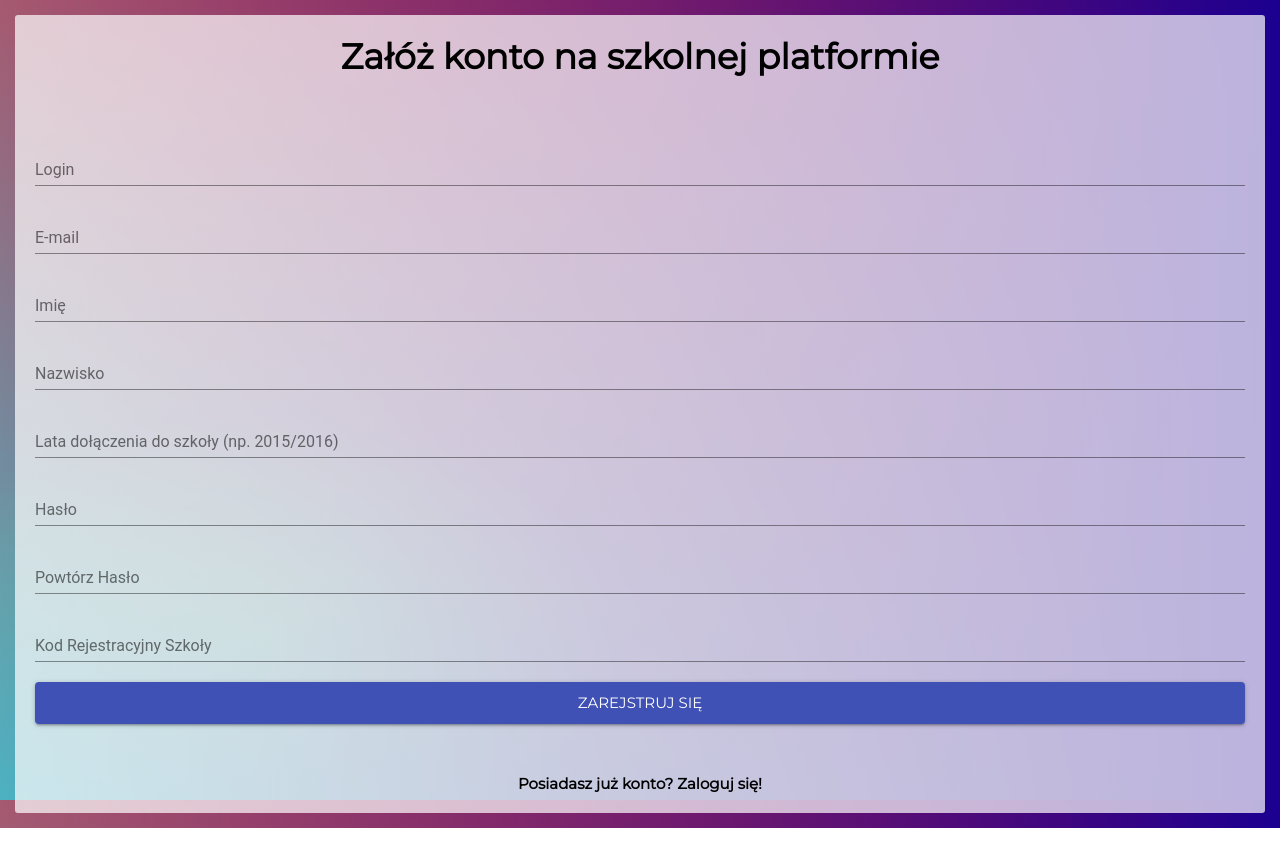
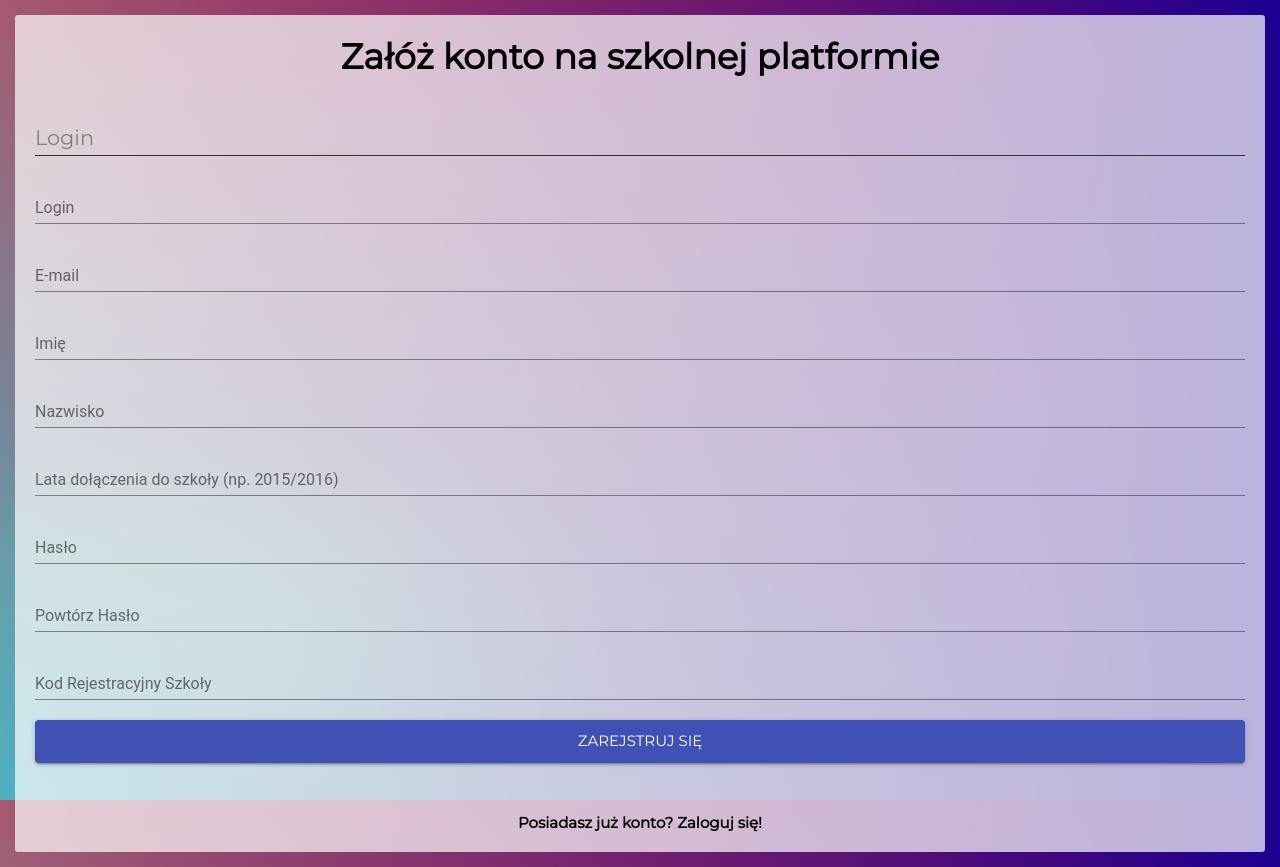
Before and after one commit to arekrgw/zsz2-webapp, a React (Create React App) app: page /register in a window 1280 px wide. Before the commit the page ends 828 px from the top, so only its background shows below. Built offline with nearby package versions, Linux system fonts and the light colour scheme.

Commit message:
Removed MaterialUi, made own styles with Styled-componets, remade file structure

```diff
--- a/package.json
+++ b/package.json
@@ -14,7 +14,8 @@
     "react-router-dom": "^4.3.1",
     "react-scripts": "2.1.2",
     "redux": "^4.0.1",
-    "redux-thunk": "^2.3.0"
+    "redux-thunk": "^2.3.0",
+    "styled-components": "^4.1.3"
   },
   "scripts": {
     "start": "react-scripts start",
--- a/src/App.js
+++ b/src/App.js
@@ -1,15 +1,40 @@
 import React, { Component } from 'react';
 import {Router, Route, Switch, Redirect} from 'react-router-dom';
-
-import Login from './components/Login';
-import Home from './components/Home';
+import { createGlobalStyle } from 'styled-components';
+import Login from './pages/Login';
+import Home from './pages/Home';
 
 import history from './history';
 import { isSignedInByCookies } from './utilities';
 
-import Register from './components/Register'
+import Register from './pages/Register'
 
 import './App.style.css';
+
+const GlobalStyle = createGlobalStyle`
+    @import url('https://fonts.googleapis.com/css?family=Montserrat');
+
+    *, *::before, *::after{
+      margin: 0;
+      padding: 0;
+      font-family: Montserrat;
+      box-sizing: border-box;
+    }
+    a {
+      color: inherit;
+      text-decoration: none;
+    }
+
+    a:visited {
+      color: inherit;
+    }
+
+    body {
+      background: linear-gradient(to right, rgba(0,0,0,0), rgb(27, 0, 145)), linear-gradient(to right, rgba(255,0,100,.3), rgba(255,100,127,.2)), linear-gradient(to top right, rgb(0, 255, 234), rgba(81, 5, 182, 0)), radial-gradient(closest-corner at 20% 80%, yellow, red);
+      background-attachment: fixed;
+    }
+`;
+
 
 const PrivateRoute = ({ component: Component, ...rest }) => (
   <Route {...rest} render={(props) => (
@@ -22,6 +47,8 @@ const PrivateRoute = ({ component: Component, ...rest }) => (
 class App extends Component {
   render() {
     return (
+      <>
+      <GlobalStyle />
       <Router history={history}>
         <Switch>
           <Route exact path="/register" component={Register} />
@@ -29,6 +56,7 @@ class App extends Component {
           <PrivateRoute path="/" component={Home} />
         </Switch>
       </Router>
+      </>
     );
   }
 }
--- a/src/App.style.css
+++ b/src/App.style.css
@@ -1,20 +1,4 @@
-@import url('https://fonts.googleapis.com/css?family=Montserrat');
-*{
-    margin: 0;
-    padding: 0;
-    font-family: Montserrat;
-}
-a{
-    color: inherit;
-    text-decoration: none;
-}
-a:visited{
-    color: inherit;
-}
-body{
-    background: linear-gradient(to right, rgba(0,0,0,0), rgb(27, 0, 145)), linear-gradient(to right, rgba(255,0,100,.3), rgba(255,100,127,.2)), linear-gradient(to top right, rgb(0, 255, 234), rgba(81, 5, 182, 0)), radial-gradient(closest-corner at 20% 80%, yellow, red);
-    background-attachment: fixed;
-}
+
 .container{
     width: calc(100% - 30px);
     box-sizing: border-box;
--- /dev/null
+++ b/src/components/LoginRegisterInput.js
@@ -0,0 +1,65 @@
+import React from 'react'
+import styled from 'styled-components';
+
+
+const DivStyled = styled.div`
+    position: relative;
+    width: 100%;
+    z-index: 1;
+`;
+
+const InputStyled = styled.input`
+    width: 100%;
+    background: none;
+    border: none;
+    border-bottom: 1px solid #333;
+    padding: .3em 0;
+    display: block;
+    font-size: 1.3em;
+    outline: none;
+    &:hover {
+      ${({value}) => value ? `
+      border-bottom: 2px solid green;
+    ` : `
+      border-bottom: 2px solid #303f9f;
+    `}
+
+    }
+    &:-webkit-autofill {
+      transition: background-color 5000s ease-in-out 0s;
+    }
+    ${({value}) => value && `
+      border-bottom: 2px solid green;
+    `}
+`;
+const LabelStyled = styled.label`
+    display: block;
+    position: absolute;
+    bottom: .3em;
+    left: 0;
+    font-size: 1.3em;
+    z-index: -1;
+    transition: all .1s ease-in-out;
+    color: gray;
+    ${({set}) => set && `
+      bottom: 3.1em;
+      font-size: 0.8em;
+    `}
+
+    ${InputStyled}:focus ~ &{
+      bottom: 3.1em;
+      font-size: 0.8em
+    }
+`;
+
+
+
+export default (props) => {
+  return (
+    <DivStyled>
+      <InputStyled {...props} />
+      <LabelStyled set={props.value}>{props.label}</LabelStyled>
+    </DivStyled>
+
+  )
+}
--- a/src/components/Register.js
+++ b/src/pages/Register.js
@@ -3,7 +3,8 @@ import Button from '@material-ui/core/Button'
 import Input from '@material-ui/core/TextField';
 import { Link } from 'react-router-dom';
 import './Login.style.css';
-import history from "../history"
+import history from "../history";
+import InputStyled from '../components/LoginRegisterInput'
 
 import { connect } from 'react-redux';
 import { registerUser } from '../actions'
@@ -86,7 +87,7 @@ class Login extends Component {
             <div className="container-login">
                 <form className="login-form">
                     <h1>Załóż konto na szkolnej platformie</h1>
-
+                    <InputStyled onChange={(e) => this.handleInput(e)} name="login" value={this.state.login} type="text" label="Login"/>
                     <Input onChange={(e) => this.handleInput(e)} name="login" value={this.state.login} type="text" label="Login" fullWidth={true} style={this.loginInputStyle} />
 
                     <Input onChange={(e) => this.handleInput(e)} name="email" value={this.state.email} type="text" label="E-mail" fullWidth={true} style={this.loginInputStyle} />
```
Also changed, not shown: src/pages/Home.js (renamed from src/components/Home.js), src/pages/Login.js (renamed from src/components/Login.js), src/pages/Login.style.css (renamed from src/components/Login.style.css), src/pages/Radio.js (renamed from src/components/Radio.js), 1 other file (tests, documents, lock files or other folders).
